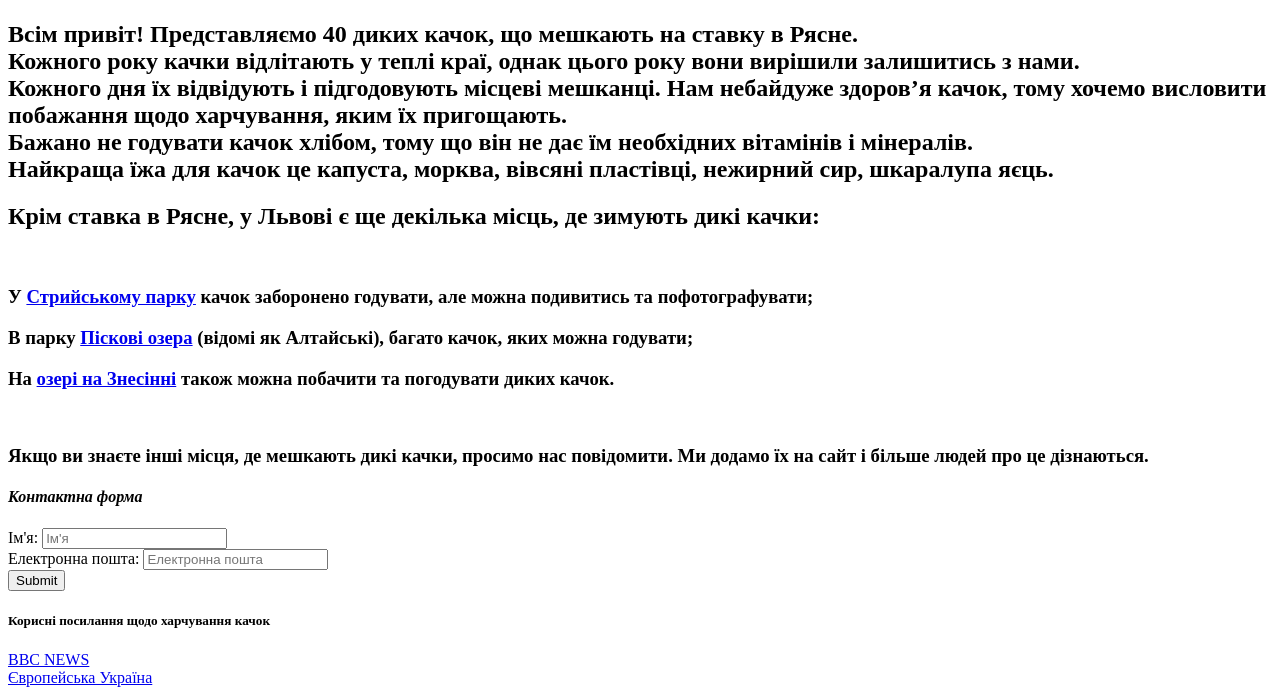
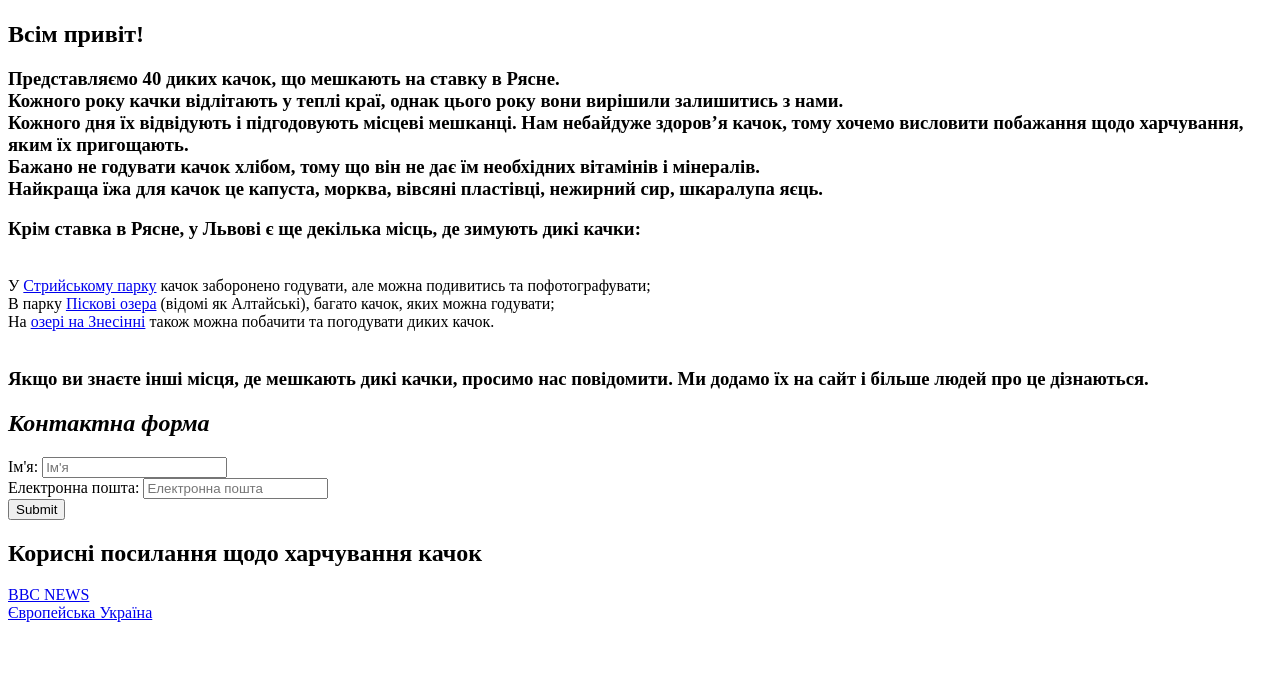
Before and after one commit to Oksi17/ducks, a plain HTML site: page index.html in a window 1280 px wide. Shown: the part 843-1538 px from the top of the page. After the commit the page ends 1473 px from the top, so only its background shows below. Drawn offline with Linux system fonts and the light colour scheme.

Commit message:
Second try

```diff
--- a/index.html
+++ b/index.html
@@ -3,41 +3,62 @@
     <head>
         <meta charset="UTF-8">
         <meta name="viewport" content="width=device-width, initial-scale=1.0">
-    <title>Ducks</title>
+        <title>Качки</title>
     </head>
     <body>
         <header>
-             <h1><b>Качки з Рясного</b></h1>
+            <h1>
+                <b>Качки з Рясного</b>
+            </h1>
         </header>
-         <a href="https://www.google.com/maps/@49.8735908,23.947091,3a,75y,356.22h,90t/data=!3m6!1e1!3m4!1sW9yUyg0QWnY5s6O9zOhfAA!2e0!7i13312!8i6656"> Качки живуть тут</a>
+        <a href="https://www.google.com/maps/@49.8735908,23.947091,3a,75y,356.22h,90t/data=!3m6!1e1!3m4!1sW9yUyg0QWnY5s6O9zOhfAA!2e0!7i13312!8i6656">Качки живуть тут</a>
         <img src="img/ducks.jpg" alt="Качки з Рясного">
         <video src="video/ducks.mp4" controls></video>
-
         <main>
             <article>
-                 <h2>Всім привіт! Представляємо 40 диких качок, що мешкають на ставку в Рясне.<br> Кожного року качки відлітають у теплі краї, однак цього року вони вирішили залишитись з нами.<br>Кожного дня їх відвідують і підгодовують місцеві мешканці. Нам небайдуже здоров’я качок, тому хочемо висловити побажання щодо харчування, яким їх пригощають.<br>Бажано не годувати качок хлібом, тому що він не дає їм необхідних вітамінів і мінералів.<br> Найкраща їжа для качок це капуста, морква, вівсяні пластівці, нежирний сир, шкаралупа яєць.</h2>
+                <h2>Всім привіт!</h2>
+                <h3>
+                    Представляємо 40 диких качок, що мешкають на ставку в Рясне.<br>
+                    Кожного року качки відлітають у теплі краї, однак цього року вони вирішили залишитись з нами.<br>
+                    Кожного дня їх відвідують і підгодовують місцеві мешканці. Нам небайдуже здоров’я качок, тому хочемо висловити побажання щодо харчування, яким їх пригощають.<br>
+                    Бажано не годувати качок хлібом, тому що він не дає їм необхідних вітамінів і мінералів.<br>Найкраща їжа для качок це капуста, морква, вівсяні пластівці, нежирний сир, шкаралупа яєць.
+                </h3>
             </article>
             <section>
-             <h2>Крім ставка в Рясне, у Львові є ще декілька місць, де зимують дикі качки:</h2><br>
-             <h3> У <a href="https://www.google.com/maps/place/%D0%A1%D1%82%D1%80%D0%B8%D0%B9%D1%81%D1%8C%D0%BA%D0%B8%D0%B9+%D0%BF%D0%B0%D1%80%D0%BA,+%D0%BB%D0%B5%D0%B1%D0%B5%D0%B4%D0%B8%D0%BD%D0%B5+%D0%BE%D0%B7%D0%B5%D1%80%D0%BE/@49.8261595,24.0270997,16z/data=!4m12!1m6!3m5!1s0x473ae78ac19b0467:0x2b2237553544c794!2z0KHRgtGA0LjQudGB0YzQutC40Lkg0L_QsNGA0Lo!8m2!3d49.8230219!4d24.024981!3m4!1s0x473add6088eef01f:0x23a4d0bd31a73651!8m2!3d49.8265534!4d24.0302351"> Стрийському парку</a> качок заборонено годувати, але можна подивитись та пофотографувати;</h3>
-             <h3>В парку <a href="https://www.google.com/maps/place/%D0%9F%D1%96%D1%81%D0%BA%D0%BE%D0%B2%D1%96+%D0%BE%D0%B7%D0%B5%D1%80%D0%B0/@49.823736,23.9967622,18z/data=!3m1!4b1!4m13!1m7!3m6!1s0x473ae78248f2a3b3:0xcbe118f1fb62bc6e!2z0J_RltGB0LrQvtCy0ZYg0L7Qt9C10YDQsA!3b1!8m2!3d49.8232664!4d23.9986363!3m4!1s0x473ae78248f2a3b3:0xcbe118f1fb62bc6e!8m2!3d49.8232664!4d23.9986363"> Піскові озера</a> (відомі як Алтайські), багато качок, яких можна годувати;</h3>
-             <h3>На <a href="https://www.google.com/maps/place/%D0%9E%D0%B7%D0%B5%D1%80%D0%BE+%D0%BD%D0%B0+%D0%97%D0%BD%D0%B5%D1%81%D1%96%D0%BD%D0%BD%D1%96/@49.8477084,24.0492385,16z/data=!4m12!1m6!3m5!1s0x473addf9f3422045:0x39af7e2b32ca9451!2z0JTQvtC80ZbQstC60LAg0LLRgNGP0YLQvtCy0LDQvdC40YUg0YLQstCw0YDQuNC9!8m2!3d49.8456058!4d24.0461076!3m4!1s0x473add3d84bd63c7:0x6de297cbd260c845!8m2!3d49.848269!4d24.0520924"> озері на Знесінні</a> також можна побачити та погодувати диких качок.</h3><br>
+                <h3>Крім ставка в Рясне, у Львові є ще декілька місць, де зимують дикі качки:</h3>
+                <br>
+                У <a href="https://www.google.com/maps/place/%D0%A1%D1%82%D1%80%D0%B8%D0%B9%D1%81%D1%8C%D0%BA%D0%B8%D0%B9+%D0%BF%D0%B0%D1%80%D0%BA,+%D0%BB%D0%B5%D0%B1%D0%B5%D0%B4%D0%B8%D0%BD%D0%B5+%D0%BE%D0%B7%D0%B5%D1%80%D0%BE/@49.8261595,24.0270997,16z/data=!4m12!1m6!3m5!1s0x473ae78ac19b0467:0x2b2237553544c794!2z0KHRgtGA0LjQudGB0YzQutC40Lkg0L_QsNGA0Lo!8m2!3d49.8230219!4d24.024981!3m4!1s0x473add6088eef01f:0x23a4d0bd31a73651!8m2!3d49.8265534!4d24.0302351">Стрийському парку</a>
+                качок заборонено годувати, але можна подивитись та пофотографувати;<br>
+                В парку <a href="https://www.google.com/maps/place/%D0%9F%D1%96%D1%81%D0%BA%D0%BE%D0%B2%D1%96+%D0%BE%D0%B7%D0%B5%D1%80%D0%B0/@49.823736,23.9967622,18z/data=!3m1!4b1!4m13!1m7!3m6!1s0x473ae78248f2a3b3:0xcbe118f1fb62bc6e!2z0J_RltGB0LrQvtCy0ZYg0L7Qt9C10YDQsA!3b1!8m2!3d49.8232664!4d23.9986363!3m4!1s0x473ae78248f2a3b3:0xcbe118f1fb62bc6e!8m2!3d49.8232664!4d23.9986363">Піскові озера</a>
+                (відомі як Алтайські), багато качок, яких можна годувати;<br>
+                На <a href="https://www.google.com/maps/place/%D0%9E%D0%B7%D0%B5%D1%80%D0%BE+%D0%BD%D0%B0+%D0%97%D0%BD%D0%B5%D1%81%D1%96%D0%BD%D0%BD%D1%96/@49.8477084,24.0492385,16z/data=!4m12!1m6!3m5!1s0x473addf9f3422045:0x39af7e2b32ca9451!2z0JTQvtC80ZbQstC60LAg0LLRgNGP0YLQvtCy0LDQvdC40YUg0YLQstCw0YDQuNC9!8m2!3d49.8456058!4d24.0461076!3m4!1s0x473add3d84bd63c7:0x6de297cbd260c845!8m2!3d49.848269!4d24.0520924">озері на Знесінні</a>
+                також можна побачити та погодувати диких качок.<br>
+                <br>
                 <h3>Якщо ви знаєте інші місця, де мешкають дикі качки, просимо нас повідомити. Ми додамо їх на сайт і більше людей про це дізнаються.</h3>
             </section>
-              <h4><b><i>Контактна форма</i></b></h4>
+            <h2>
+                <b>
+                    <i>Контактна форма</i>
+                </b>
+            </h2>
             <form action="https://formspree.io/f/2222" method="POST">
-                  <label> Ім'я:
+                <label>
+                    Ім'я:
                     <input type="text" placeholder="Ім'я" required="" name="user-name">
-                  </label><br>
-                  <label> Електронна пошта:
+                </label>
+                <br>
+                <label>
+                    Електронна пошта:
                     <input type="text" placeholder="Електронна пошта" required="" name="user-email">
-                  </label><br>
+                </label>
+                <br>
                 <input type="Submit">
             </form>
         </main>
         <footer>
-        <h5>Корисні посилання щодо харчування качок</h5>
-        <a href="https://www.bbc.com/ukrainian/other-news-50099340">BBC NEWS </a><br>
+            <h2>Корисні посилання щодо харчування качок</h2>
+            <a href="https://www.bbc.com/ukrainian/other-news-50099340">BBC NEWS </a>
+            <br>
             <a href="https://eukraina.com/news/chim_goduvati_dikikh_kachok_vzimku_godujvidpovidalno/2019-01-25-24781">Європейська Україна</a>
         </footer>
     </body>
```
Lines whose indentation alone changed are shown as unchanged.
